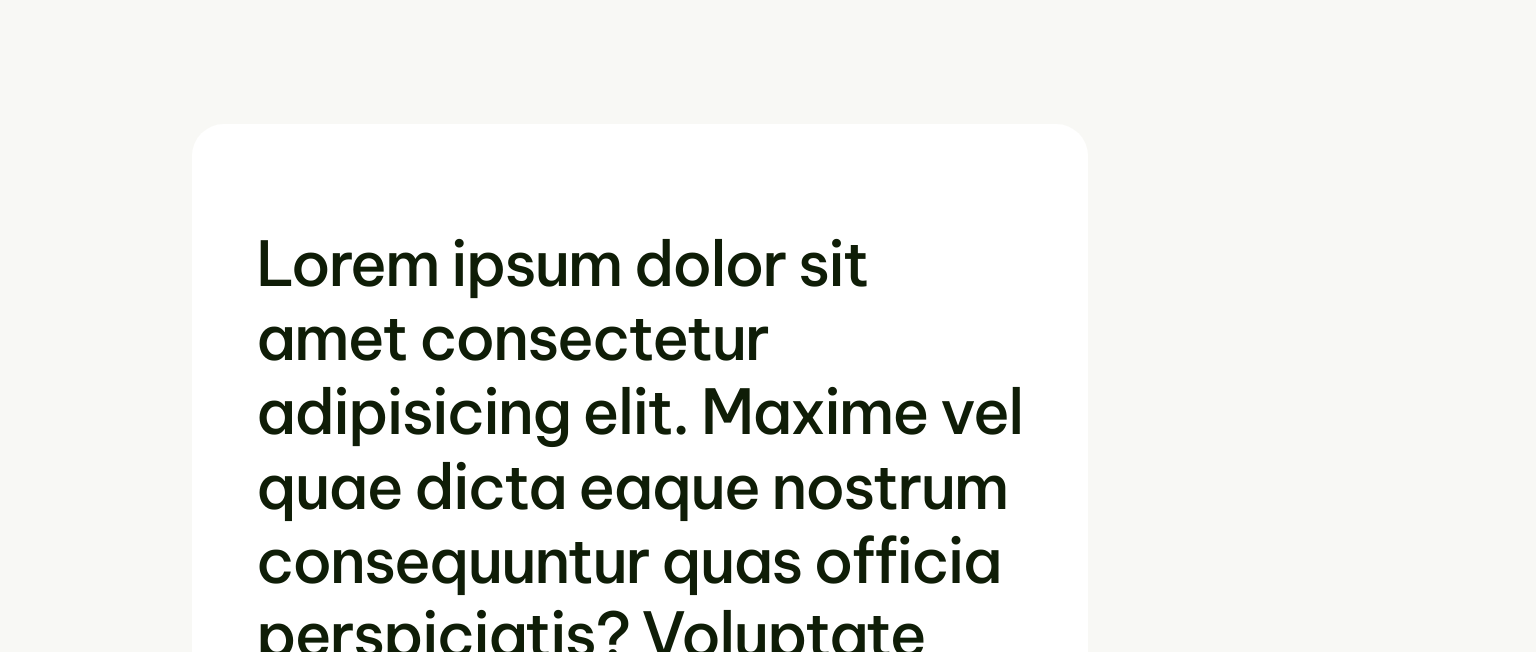
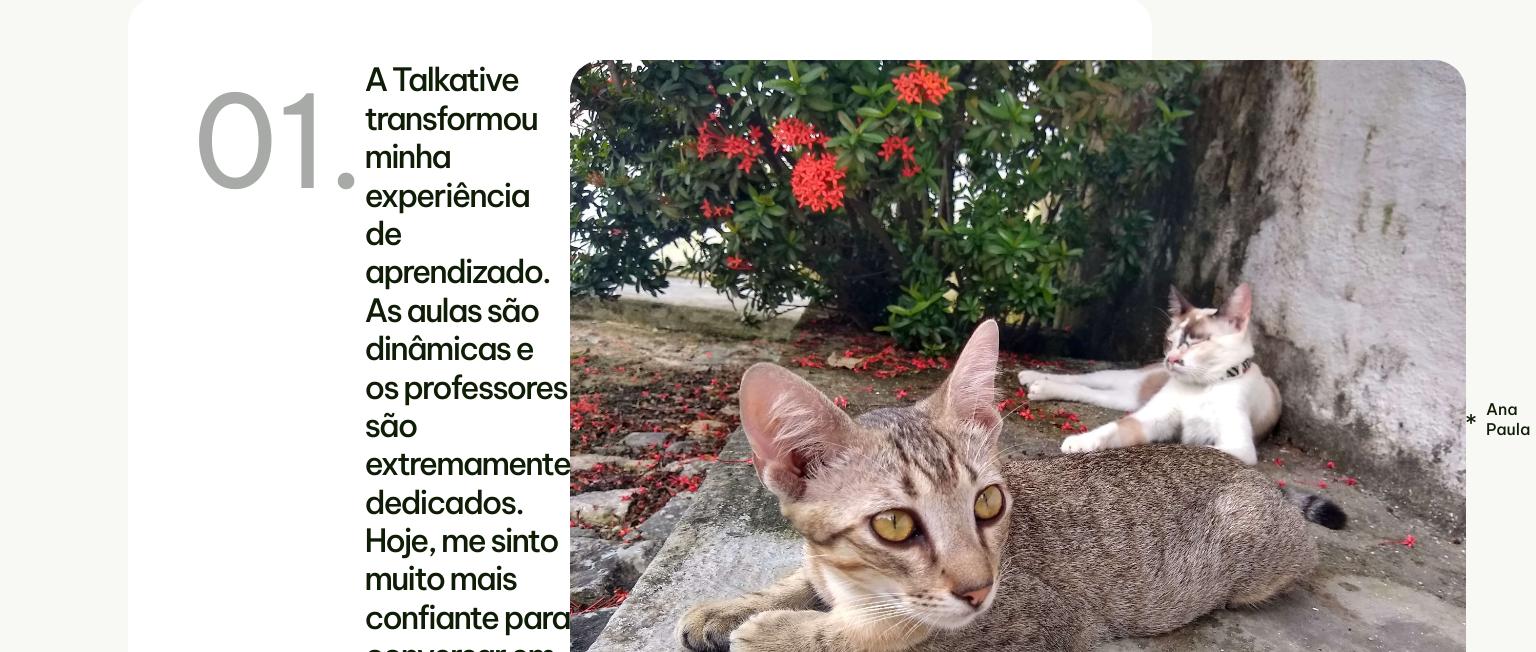
Before and after one commit to SnayderRodrigues/react-study, a React (Vite) app: page /about in a window 1280 px wide. Shown: the part 2212-2864 px from the top of the page, 1536 px wide, since content can reach past the window. Built offline with nearby package versions, Linux system fonts and the light colour scheme.

Commit message:
update: about page testemonials section

```diff
--- a/src/pages/about/AboutPageTestemonials.jsx
+++ b/src/pages/about/AboutPageTestemonials.jsx
@@ -1,69 +1,34 @@
 import React, { useState } from "react";
+import Cat from "../../img/IMG_20200407_163224926_HDR-01.jpeg";
 import { IoMdArrowForward } from "react-icons/io";
 import { FaAsterisk } from "react-icons/fa";
 
 const AboutPageTestemonials = () => {
-  const sliderItems = [
-    <div className="aboutPage-testemonials__slider slider-active">
-      <h2 className="aboutPage-testemonials__headline">
-        Lorem ipsum dolor sit amet consectetur adipisicing elit. Maxime vel quae
-        dicta eaque nostrum consequuntur quas officia perspiciatis? Voluptate
-        ipsum deserunt vero voluptatem blanditiis, delectus necessitatibus
-        perferendis. Suscipit, expedita corrupti?
-      </h2>
-      <div className="aboutPage-testemonials__author">
-        <div className="author-div">
-          <span className="author-name">
-            <FaAsterisk /> Nome
-          </span>
-        </div>
-      </div>
-    </div>,
-    <div className="aboutPage-testemonials__slider">
-      <h2 className="aboutPage-testemonials__headline">
-        Lorem ipsum dolor sit amet consectetur adipisicing elit. Dignissimos,
-        aperiam corrupti vel eum inventore officiis, facere praesentium quia
-        voluptatum dolores voluptates deserunt expedita maxime delectus
-        repellendus optio dolor cumque veniam?
-      </h2>
-      <div className="aboutPage-testemonials__author">
-        <div className="author-div">
-          <span className="author-name">
-            <FaAsterisk /> Nome
-          </span>
-        </div>
-      </div>
-    </div>,
-    <div className="aboutPage-testemonials__slider">
-      <h2 className="aboutPage-testemonials__headline">
-        Lorem ipsum dolor sit amet consectetur adipisicing elit. Fugiat harum
-        nam aperiam minus impedit itaque voluptatibus? Magni modi blanditiis
-        possimus laborum praesentium recusandae. Nostrum facilis obcaecati
-        impedit, minima tempora natus!
-      </h2>
-      <div className="aboutPage-testemonials__author">
-        <div className="author-div">
-          <span className="author-name">
-            <FaAsterisk /> Nome
-          </span>
-        </div>
-      </div>
-    </div>,
-    <div className="aboutPage-testemonials__slider">
-      <h2 className="aboutPage-testemonials__headline">
-        Lorem ipsum dolor sit, amet consectetur adipisicing elit. Optio officia
-        eos odio voluptas, blanditiis expedita, delectus a dolorum placeat
-        voluptates vitae. Quasi est unde ut, dolore nihil quis reiciendis
-        molestias.
-      </h2>
-      <div className="aboutPage-testemonials__author">
-        <div className="author-div">
-          <span className="author-name">
-            <FaAsterisk /> Nome
-          </span>
-        </div>
-      </div>
-    </div>,
+  const testemonialsItems = [
+    {
+      number: "01.",
+      testemonial:
+        "A Talkative transformou minha experiência de aprendizado. As aulas são dinâmicas e os professores são extremamente dedicados. Hoje, me sinto muito mais confiante para conversar em inglês!",
+      author: "Ana Paula",
+    },
+    {
+      number: "02.",
+      testemonial:
+        "A flexibilidade de horários e a qualidade dos professores da Talkative são incríveis. Consigo estudar no meu próprio ritmo, o que tem sido essencial para o meu desenvolvimento. Melhor decisão que já tomei!",
+      author: "Lucas",
+    },
+    {
+      number: "03.",
+      testemonial:
+        "A metodologia da Talkative é inovadora e envolvente. Sinto que meu inglês evoluiu muito mais rápido do que em outros cursos que já fiz. As aulas online são práticas e adaptadas às minhas necessidades. Estou muito satisfeito com os resultados!",
+      author: "Ricardo",
+    },
+    {
+      number: "04.",
+      testemonial:
+        "Graças à Talkative, consegui uma promoção no trabalho que exigia fluência em inglês. As aulas são práticas e focadas em situações reais do dia a dia. Estou muito satisfeita com meu progresso!",
+      author: "Mariana",
+    },
   ];
 
   const [currentIndex, setCurrentIndex] = useState(0);
@@ -74,28 +39,42 @@ const AboutPageTestemonials = () => {
 
   const prevItem = () => {
     const newIndex =
-      currentIndex === 0 ? sliderItems.length - 1 : currentIndex - 1;
+      currentIndex === 0 ? testemonialsItems.length - 1 : currentIndex - 1;
     showItem(newIndex);
   };
 
   const nextItem = () => {
     const newIndex =
-      currentIndex === sliderItems.length - 1 ? 0 : currentIndex + 1;
+      currentIndex === testemonialsItems.length - 1 ? 0 : currentIndex + 1;
     showItem(newIndex);
   };
 
   return (
     <section className="aboutPage-testemonials">
-      <div className="wrapper-medium aboutPage-testemonials__wrapper">
-        {sliderItems.map((item, index) =>
-          React.cloneElement(item, {
-            className:
+      <div className="wrapper aboutPage-testemonials__wrapper">
+        {testemonialsItems.map((item, index) => (
+          <div
+            className={
               index === currentIndex
-                ? "aboutPage-testemonials__slider slider-active"
-                : "aboutPage-testemonials__slider",
-            key: index,
-          })
-        )}
+                ? "aboutPage-testemonials__card card-active"
+                : "aboutPage-testemonials__card"
+            }
+            key={index}
+          >
+            <div className="aboutPage-testemonials__card-content">
+              <span>{item.number}</span>
+              <h2 className="aboutPage-testemonials__headline">
+                {item.testemonial}
+              </h2>
+              <img src={Cat} alt="" />
+              <div className="aboutPage-testemonials__author">
+                <span className="author-name">
+                  <FaAsterisk /> {item.author}
+                </span>
+              </div>
+            </div>
+          </div>
+        ))}
         <div className="navigation">
           <div className="navigation-div">
             <button
--- a/src/styles/pages/about/_aboutpagecontent.scss
+++ b/src/styles/pages/about/_aboutpagecontent.scss
@@ -14,6 +14,5 @@
   }
   &__headline {
     display: inline-block;
-    margin-bottom: 12rem;
   }
 }
--- a/src/styles/pages/about/_aboutpagetestemonials.scss
+++ b/src/styles/pages/about/_aboutpagetestemonials.scss
@@ -8,26 +8,33 @@
     display: grid;
     position: relative;
   }
-  &__slider {
+  &__card {
     background-color: var(--white);
     display: grid;
-    grid-template-rows: 1fr auto;
-    grid-area: 1 / -1;
-    align-items: center;
+    grid-template-columns: 0fr;
     padding: 4rem;
     border-radius: 2rem;
     margin-bottom: 2rem;
-    opacity: 0;
-    z-index: 0;
-    transform: translateY(10%);
-    transition: opacity 300ms linear, transform 300ms linear;
   }
-  &__slider.slider-active {
-    opacity: 1;
-    z-index: 1;
-    transform: translateY(0);
+  &__card.card-active {
+    grid-template-columns: 1fr;
+  }
+  &__card-content {
+    display: flex;
+
+    & > span {
+      width: 100%;
+      font-size: 8rem;
+      color: var(--text-color-4);
+      margin-bottom: 2rem;
+    }
+    & > img {
+      flex: 1;
+    }
   }
   &__headline {
+    flex: 1;
+    font-size: 2rem;
     display: inline-block;
     margin-bottom: 4rem;
   }
```
